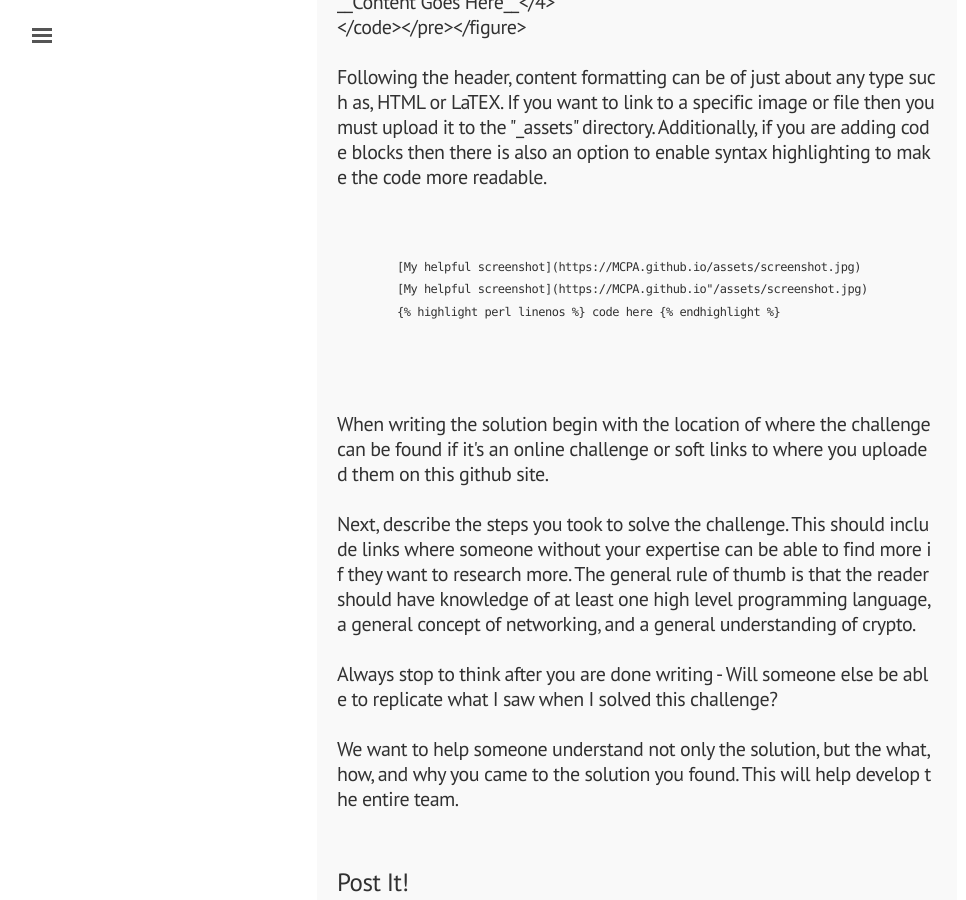
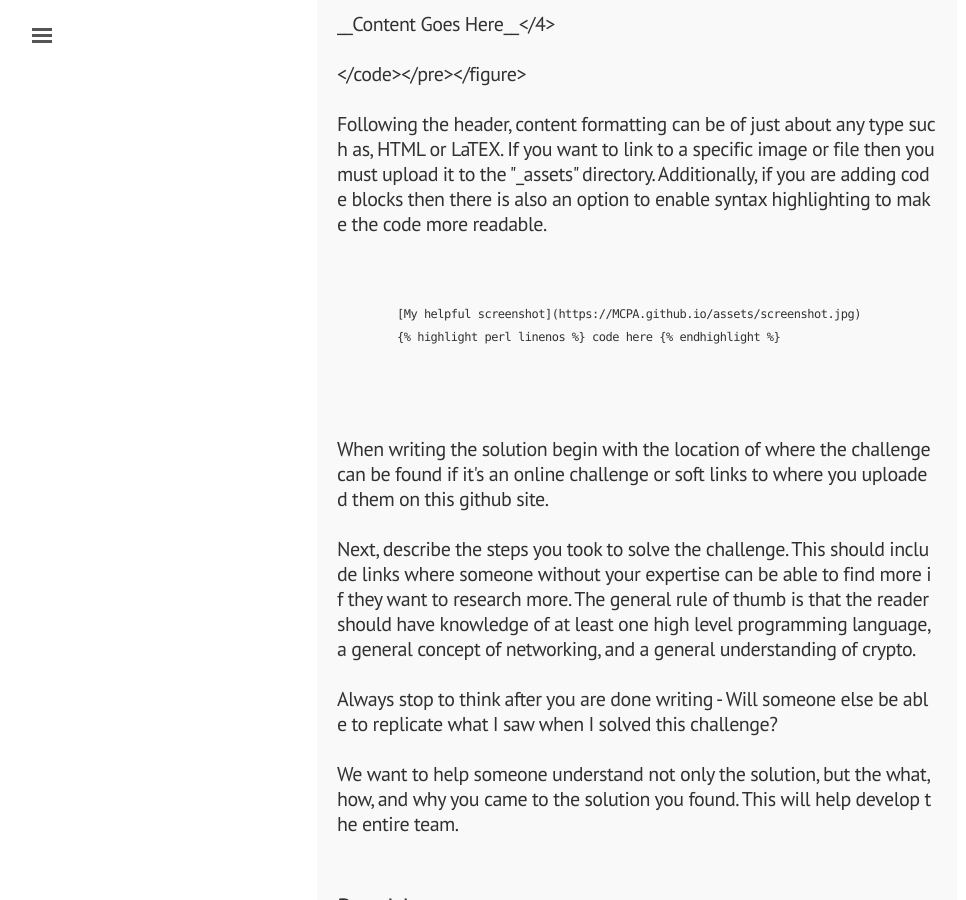
Before and after one commit to MCPA/MCPA.github.io, a Jekyll site: the page built from projects/how-to.md, in a window 1280 px wide and 900 px high, scrolled down 1261 px. Shown: the whole window, without its empty margins (3-969 px from the left). Built offline with Jekyll 4.4.1, drawn with Linux system fonts in a browser that asks for light colours.

Commit message:
Update how-to.md

```diff
--- a/projects/how-to.md
+++ b/projects/how-to.md
@@ -32,13 +32,14 @@ author: HackerBob
 date:   2015-09-27 21:56
 categories: CSAW crypto Python C Perl
 ---
+
 <h4>__Content Goes Here__</4>
+
 </code></pre></figure>
 
 Following the header, content formatting can be of just about any type such as, HTML or LaTEX. If you want to link to a specific image or file then you must upload it to the "_assets" directory. Additionally, if you are adding code blocks then there is also an option to enable syntax highlighting to make the code more readable.
 
 <figure class="highlight"><pre><code class="language-text" data-lang="text">[My helpful screenshot]({{ site.url }}/assets/screenshot.jpg)
-[My helpful screenshot]({{" site.url }}"/assets/screenshot.jpg)
 {{ "{% highlight perl linenos " }}%} code here {{ "{% endhighlight " }}%}</code></pre></figure>
 
 When writing the solution begin with the location of where the challenge can be found if it's an online challenge or soft links to where you uploaded them on this github site.
```
